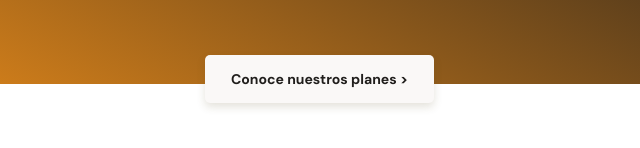
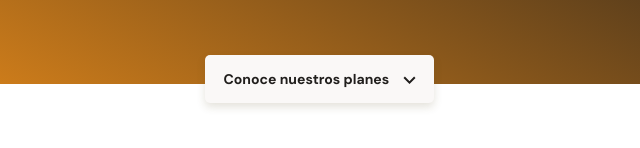
Before and after one commit to DaVinciGarcia/MaquetacionBataBit, a plain HTML site: page index.html in a window 1280 px wide. Shown: the part 250-398 px from the top of the page, 320-960 px from the left. Drawn offline with Linux system fonts and the light colour scheme.

Commit message:
Se cambió > por una icono en el botón del header

```diff
--- a/css/styles.css
+++ b/css/styles.css
@@ -100,3 +100,11 @@ header img{
 	text-decoration: none;
 	color: var(--warm-black);
 }
+
+.header--button span{
+	display: inline-block;
+	width: 13px;
+	height: 8px;
+	margin-left: 10px;
+	background-image: url("../assets/icons/down-arrow.svg");
+}
--- a/index.html
+++ b/index.html
@@ -16,7 +16,7 @@
         <div class="header--title-container">
             <h1>La próxima revolución en el intercambio de criptomonedas</h1>
             <p>Batabit te ayuda a navegar entre los diferentes preicos y tendencias.</p>
-            <a href="#" class="header--button">Conoce nuestros planes <span>></span></a>
+            <a href="#" class="header--button">Conoce nuestros planes <span></span></a>
         </div>
     </header>
 
```
